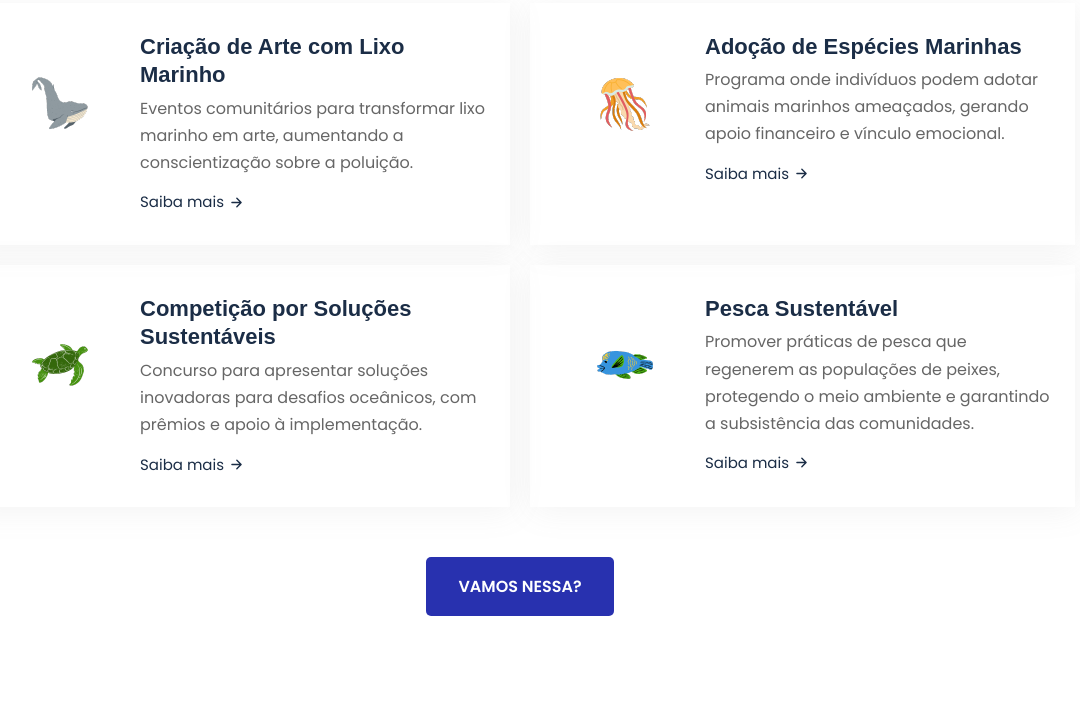
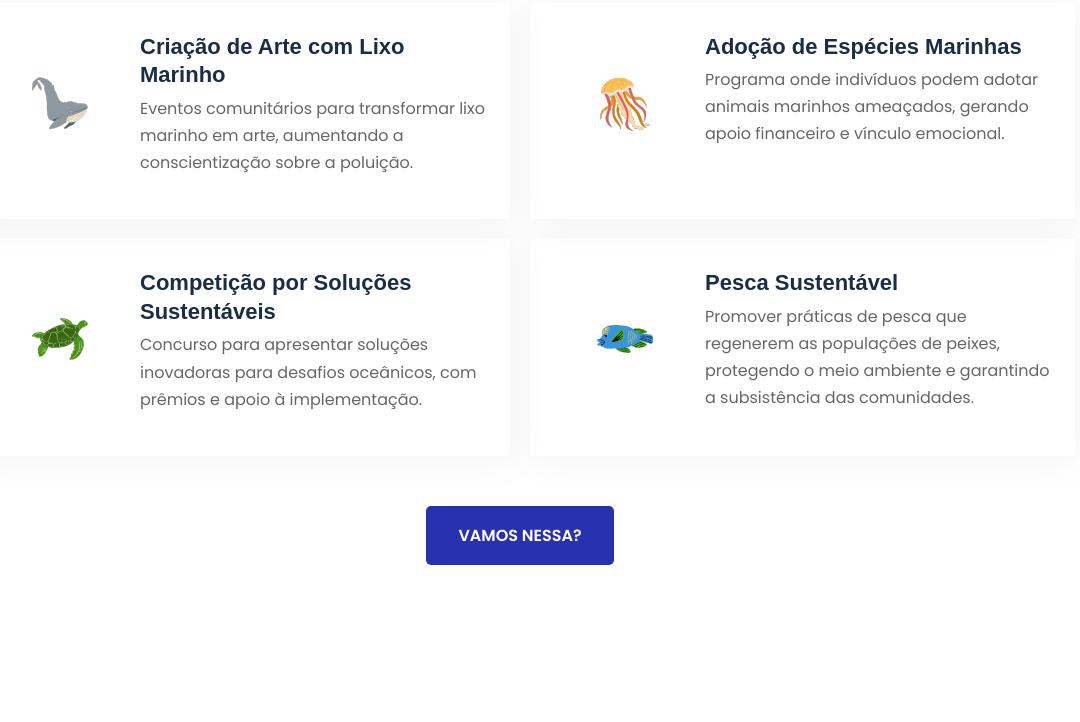
Before and after one commit to LeonardoIafrate/GS, a plain HTML site: page index.html in a window 1280 px wide. Shown: the part 1788-2510 px from the top of the page, without its empty margins (120-1200 px from the left). Drawn offline with nearby package versions, Linux system fonts and the light colour scheme; a web font is replaced by a local one.

Commit message:
saiba mais

```diff
--- a/index.html
+++ b/index.html
@@ -222,11 +222,7 @@
                     Eventos comunitários para transformar lixo marinho em arte, aumentando a conscientização sobre a poluição.
                   </p>
 
-                  <a href="#" class="btn-link">
-                    <span class="span">Saiba mais</span>
 
-                    <ion-icon name="arrow-forward-outline" aria-hidden="true"></ion-icon>
-                  </a>
 
                 </div>
 
@@ -249,11 +245,7 @@
                     Programa onde indivíduos podem adotar animais marinhos ameaçados, gerando apoio financeiro e vínculo emocional.
                   </p>
 
-                  <a href="#" class="btn-link">
-                    <span class="span">Saiba mais</span>
 
-                    <ion-icon name="arrow-forward-outline" aria-hidden="true"></ion-icon>
-                  </a>
 
                 </div>
 
@@ -276,11 +268,7 @@
                     Concurso para apresentar soluções inovadoras para desafios oceânicos, com prêmios e apoio à implementação.
                   </p>
 
-                  <a href="#" class="btn-link">
-                    <span class="span">Saiba mais</span>
 
-                    <ion-icon name="arrow-forward-outline" aria-hidden="true"></ion-icon>
-                  </a>
 
                 </div>
 
@@ -303,11 +291,6 @@
                     Promover práticas de pesca que regenerem as populações de peixes, protegendo o meio ambiente e garantindo a subsistência das comunidades.
                   </p>
 
-                  <a href="#" class="btn-link">
-                    <span class="span">Saiba mais</span>
-
-                    <ion-icon name="arrow-forward-outline" aria-hidden="true"></ion-icon>
-                  </a>
 
                 </div>
 
```
